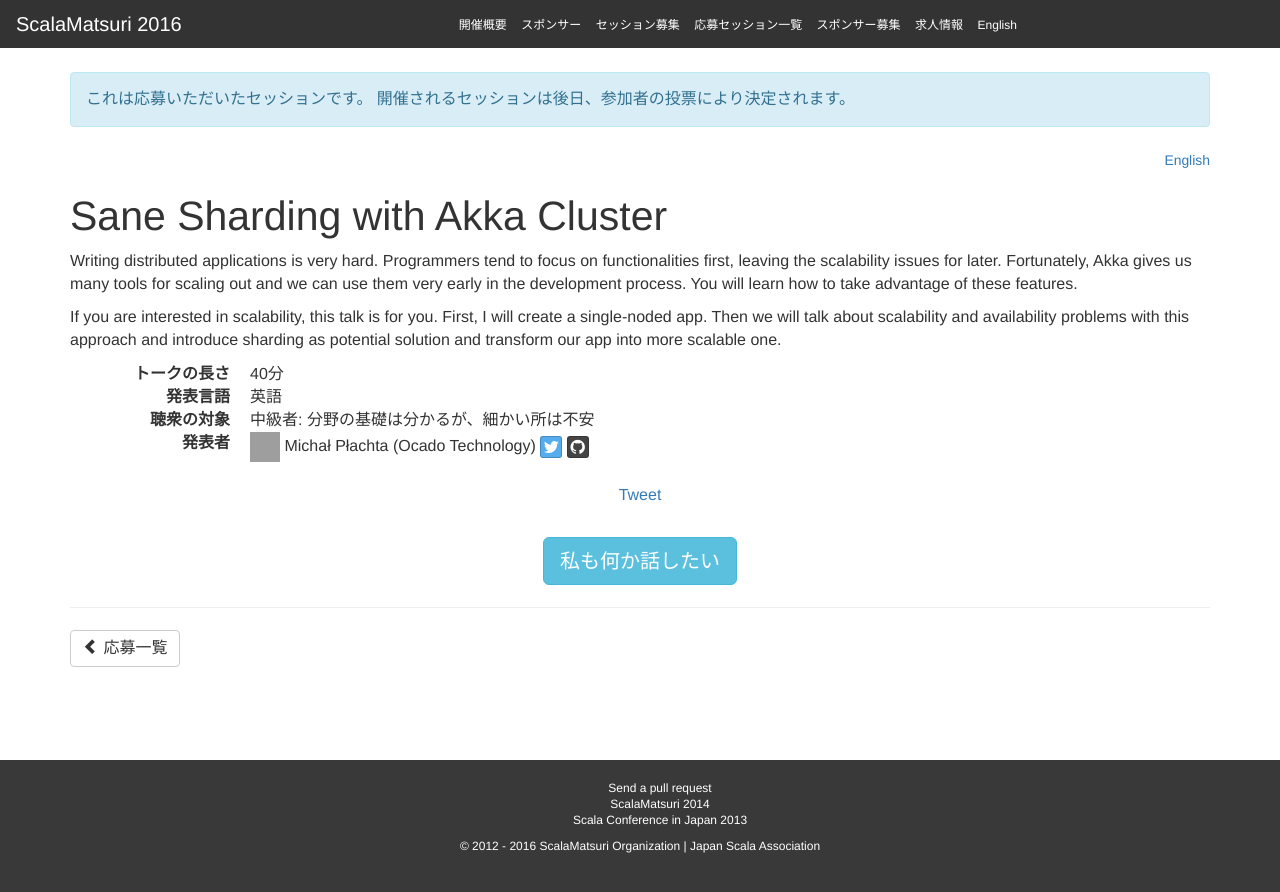
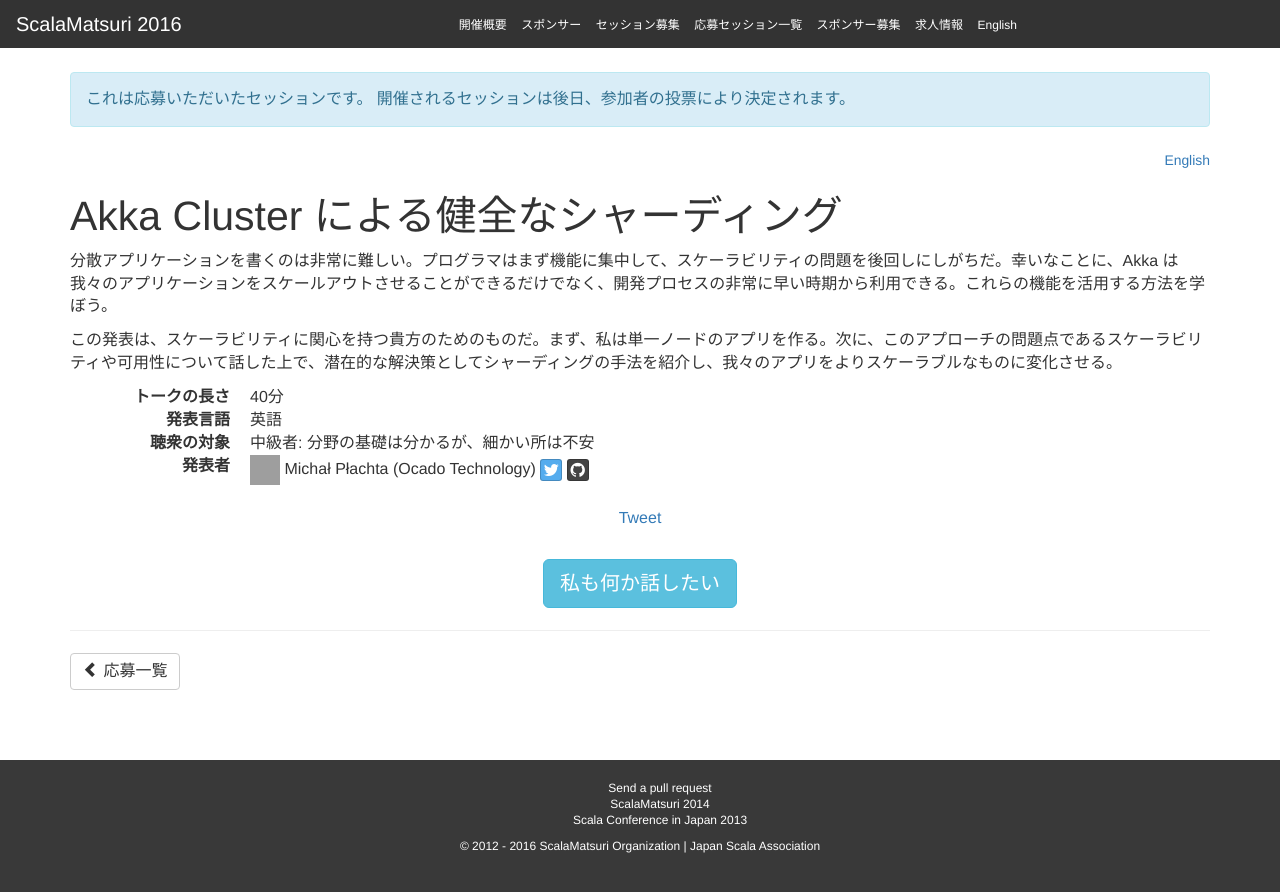
Before and after one commit to scalajp/2016.scalamatsuri.org, a Jekyll site: the page built from _candidates_ja/MichalPlachta_1.html, in a window 1280 px wide. Shown: the top 892 px of the page. Built offline with Jekyll 4.4.1, drawn with Linux system fonts in a browser that asks for light colours; nearby versions of some CDN libraries; comment, search, counter and statistics services are not loaded; grey boxes are pictures that could not be loaded.

Commit message:
translate MichalPlachta_1.html

```diff
--- a/_candidates_ja/MichalPlachta_1.html
+++ b/_candidates_ja/MichalPlachta_1.html
@@ -1,6 +1,6 @@
 ---
 name: Michał Płachta
-title: Sane Sharding with Akka Cluster
+title: Akka Cluster による健全なシャーディング
 length: 40
 audience: Intermediate
 language: English
@@ -9,6 +9,6 @@ github: miciek
 icon: http://michalplachta.com/images/me.jpg
 organization: Ocado Technology
 ---
-<p>Writing distributed applications is very hard. Programmers tend to focus on functionalities first, leaving the scalability issues for later. Fortunately, Akka gives us many tools for scaling out and we can use them very early in the development process. You will learn how to take advantage of these features.</p>
+<p>分散アプリケーションを書くのは非常に難しい。プログラマはまず機能に集中して、スケーラビリティの問題を後回しにしがちだ。幸いなことに、Akka は我々のアプリケーションをスケールアウトさせることができるだけでなく、開発プロセスの非常に早い時期から利用できる。これらの機能を活用する方法を学ぼう。</p>
 
-<p>If you are interested in scalability, this talk is for you. First, I will create a single-noded app. Then we will talk about scalability and availability problems with this approach and introduce sharding as potential solution and transform our app into more scalable one.</p>
+<p>この発表は、スケーラビリティに関心を持つ貴方のためのものだ。まず、私は単一ノードのアプリを作る。次に、このアプローチの問題点であるスケーラビリティや可用性について話した上で、潜在的な解決策としてシャーディングの手法を紹介し、我々のアプリをよりスケーラブルなものに変化させる。</p>
```
